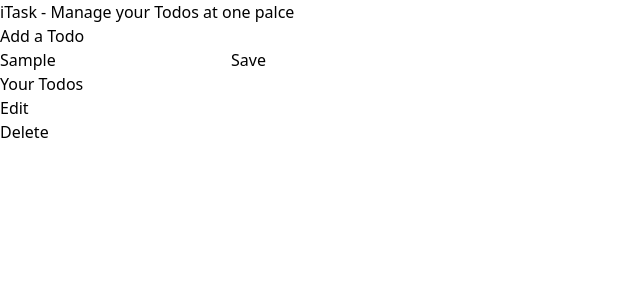
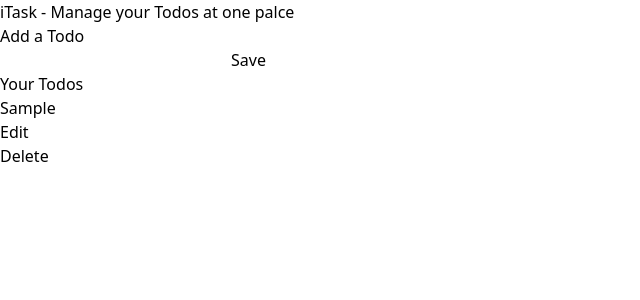
Before and after one commit to harshil114/todo-app, a React (Vite) app: page / in a window 1280 px wide. Both pictures are taken after typing "Sample" into the empty fields and a click on the button "Save". Shown: the top 300 px of the page, without its empty margins (0-640 px from the left). Built offline with nearby package versions, Linux system fonts and the light colour scheme.

Commit message:
add context.js

```diff
--- a/src/App.jsx
+++ b/src/App.jsx
@@ -9,7 +9,6 @@ function App() {
       <Header />
       <div className="mx-5 rounded-md my-5">
         <AddTodos />
-        <ShowTodos />
       </div>
     </div>
   );
--- a/src/components/AddTodos.jsx
+++ b/src/components/AddTodos.jsx
@@ -1,16 +1,44 @@
-import React from "react";
+import React, { useState } from "react";
+import ShowTodos from "./ShowTodos";
+import { todoItem } from "../context/context";
 
 function AddTodos() {
+  const [inputTodo, setInputTodo] = useState("");
+  const [displayTodos,setDisplayTodos] = useState([]);
+
+  const onChangeTodoHandler = (e) => {
+    setInputTodo(e.target.value);
+  };
+
+  const addTodoBtnHandler = () => {
+    setDisplayTodos([...displayTodos,inputTodo]);
+    setInputTodo("");
+  };
+
   return (
+    <>
+      <todoItem.Provider value={displayTodos}>
+
         <div className="input-container">
           <h2 className="input-heading font-bold mb-4 text-lg">Add a Todo</h2>
           <div className="input-body flex gap-2 mb-4">
-        <input type="text" className="input w-full rounded-md py-1" />
-        <button className="button bg-slate-900 text-white py-1 px-3 rounded-md hover:bg-slate-950 active:bg-slate-900">
+            <input
+              type="text"
+              className="input w-full rounded-md py-1"
+              onChange={onChangeTodoHandler}
+              value={inputTodo}
+            />
+            <button
+              className="button bg-slate-900 text-white py-1 px-3 rounded-md hover:bg-slate-950 active:bg-slate-900"
+              onClick={addTodoBtnHandler}
+            >
               Save
             </button>
           </div>
         </div>
+        <ShowTodos/>
+      </todoItem.Provider>
+    </>
   );
 }
 
--- a/src/components/ShowTodos.jsx
+++ b/src/components/ShowTodos.jsx
@@ -1,19 +1,27 @@
-import React from "react";
+import React, { useContext } from "react";
 import EditTodoButton from "./EditTodoButton";
 import DeleteTodoButton from "./DeleteTodoButton";
-
+import { todoItem } from "../context/context";
 function ShowTodos() {
+  const value = useContext(todoItem);
   return (
     <div className="showTodo-container">
       <h2 className="showTodo-heading font-bold mb-4 text-xl">Your Todos</h2>
       <div className="todos">
         <div className="todo flex justify-between">
-          <div className="text">
+          <div className="text font-medium">
+            <ul className="">
+              {value.map((item) => (
+                <li className="flex">
+                  {item}
+                  <div className="buttons flex">
+                    <EditTodoButton /> <DeleteTodoButton />
+                  </div>
+                </li>
+              ))}
+            </ul>
           </div>
-          <div className="button flex gap-3">
-            <EditTodoButton />
-            <DeleteTodoButton />
-          </div>
+          <div className="button flex gap-3"></div>
         </div>
       </div>
     </div>
--- /dev/null
+++ b/src/context/context.js
@@ -0,0 +1,3 @@
+import { createContext} from "react";
+
+export const todoItem = createContext()
```
Lines whose indentation alone changed are shown as unchanged.
